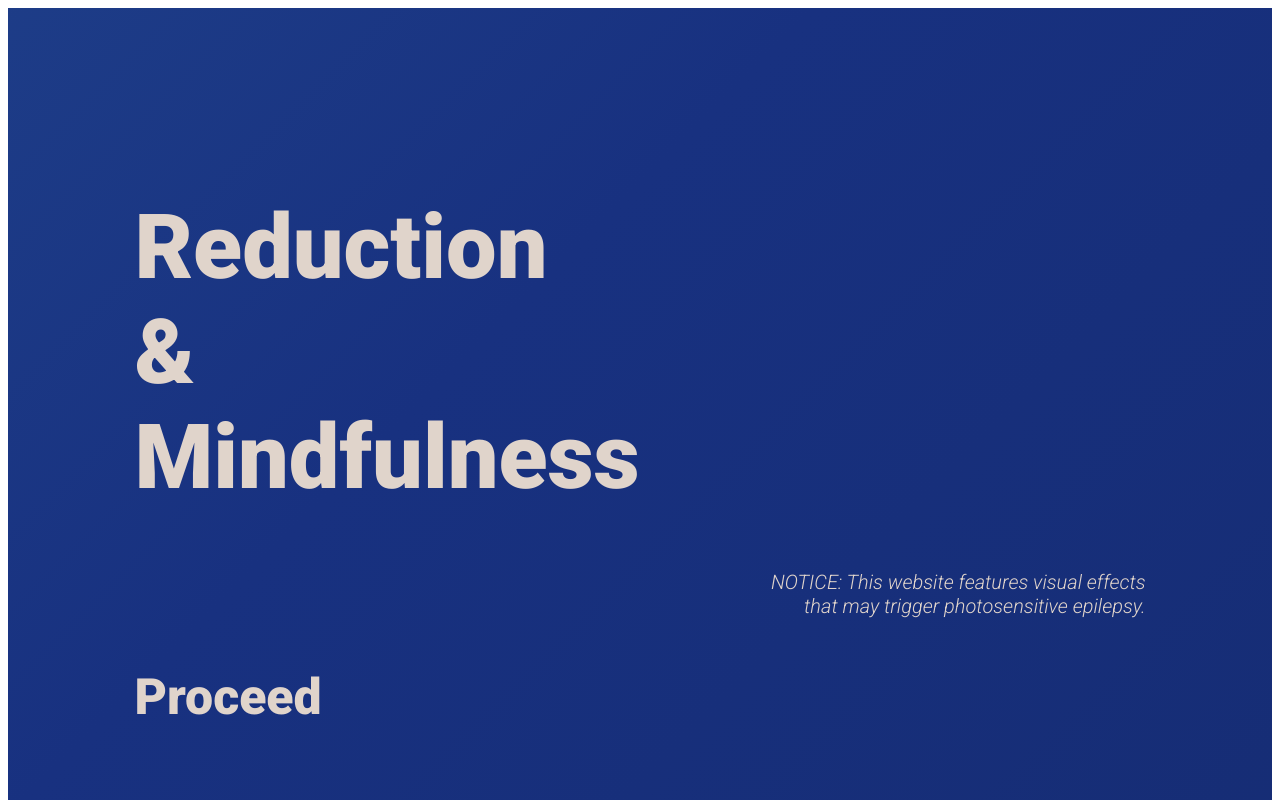
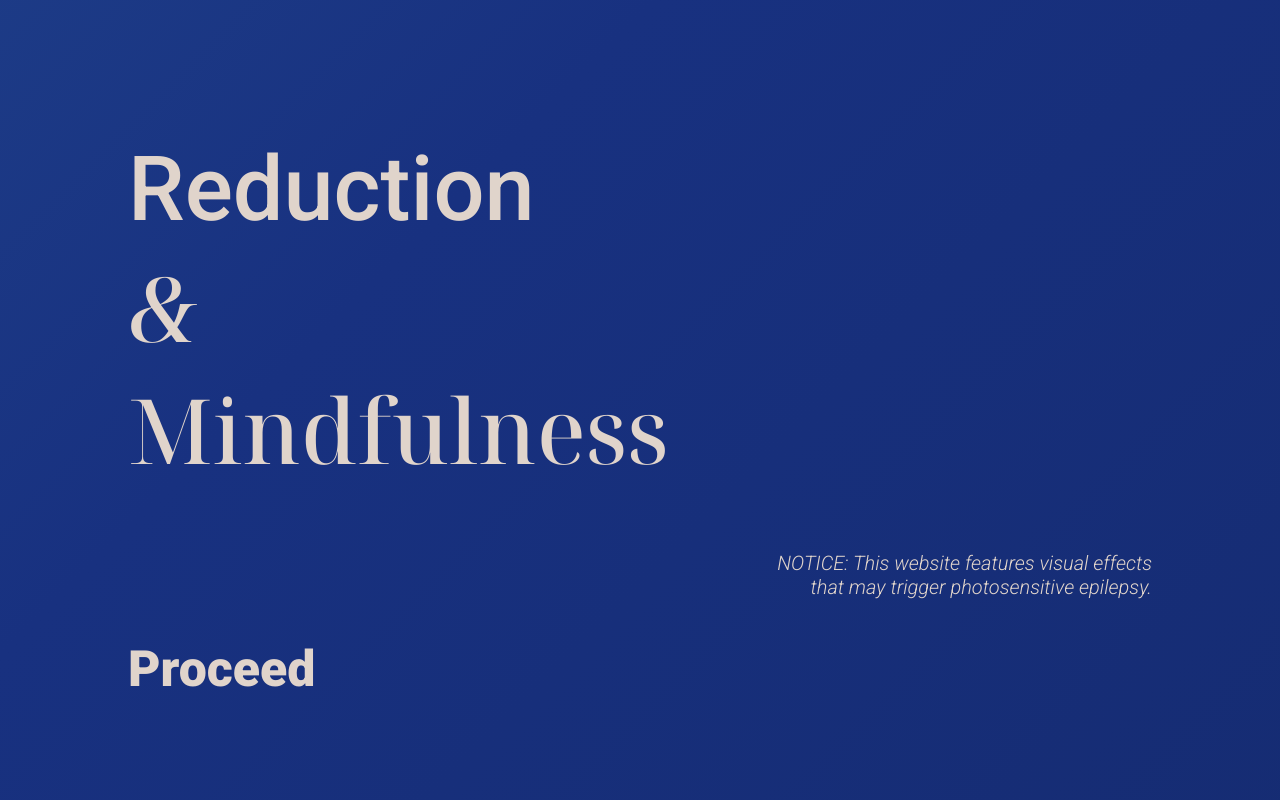
Before and after one commit to itssandyw/thesis23, a plain HTML site: page index.html in a window 1280 px wide. Shown: the top 800 px of the page. Drawn offline with nearby package versions, Linux system fonts and the light colour scheme.

Commit message:
Add files via upload

```diff
--- a/index.html
+++ b/index.html
@@ -4,16 +4,16 @@
 		<meta charset="UTF-8">
 		<title>Reduction&Minfulness</title>
 		<link href="main.css" rel="stylesheet" type="text/css"/>
-		<link href="https://fonts.googleapis.com/css2?family=Roboto:ital,wght@0,300;0,500;0,900;1,300;1,900&display=swap" rel="stylesheet">
+		<link href="https://fonts.googleapis.com/css2?family=Noto+Serif+Display:ital,wght@0,300;0,500;1,300;1,500&family=Roboto:ital,wght@0,300;0,500;0,900;1,300;1,900&display=swap" rel="stylesheet">
 		<script src="https://code.jquery.com/jquery-3.4.1.min.js"></script>
 		<script src="main.js"></script>
 	</head>
 	<body>
 		<div class="part1" id="section1">
-				<h1>Reduction <br>&<br> Mindfulness</h1>
-				<h2>NOTICE: This website features visual effects <br>that may trigger photosensitive epilepsy.</h2>
+				<h1>Reduction<span><br><span style="font-style: italic;">&</span><br>Mindfulness</span></h1>
+				<p>NOTICE: This website features visual effects <br>that may trigger photosensitive epilepsy.</p>
 			<a href="#section2">
-				<h3>Proceed</h3>
+				<h2>Proceed</h2>
 			</a>
 		</div>
 		<div class="part2" id="section2">
--- a/main.css
+++ b/main.css
@@ -1,13 +1,14 @@
 body{
-      width: auto;
-      height: auto;
+      width: 100%;
+      height: 100%;
+      margin: 0%;
 }
 a{
 	text-decoration: none;
 }
 #section1{
 	position: relative;
-	padding: 10% 10%;
+	padding: 5% 10%;
 	height: 100vh;
   	background: linear-gradient(-45deg, #132766, #183180, #2c5c9c, #5483b3);
 	background-size: 400% 400%;
@@ -25,34 +26,42 @@ a{
 		}
 }
 #section1 h1{
-	font-family: Roboto, sans-serif;
+	font-family: Roboto, san-serif;
 	font-style: normal;
-	font-weight: bold;
+	font-weight: 500;
 	font-size: 90px;
 	text-align: left;
 	color: #e0d4cb;
 }
-#section1 h2{
-	font-family: Roboto, sans-serif;
+#section1 h1 span{
+	font-family: Noto Serif Display, serif;
+	font-style: normal;
+	font-weight: 500;
+	font-size: 90px;
+	text-align: left;
+	color: #e0d4cb;
+}
+#section1 p{
+	font-family: Roboto, san-serif;
 	font-style: italic;
-	font-weight: lighter;
+	font-weight: 300;
 	font-size: 20px;
 	text-align: right;
 	color: #e0d4cb;
 }
-#section1 h3{
-	font-family: Roboto, sans-serif;
+#section1 h2{
+	font-family: Roboto, san-serif;
 	font-style: normal;
-	font-weight: bold;
+	font-weight: 900;
 	font-size: 50px;
 	text-align: left;
 	color: #e0d4cb;
 }
-#section1 h3:hover{
-	font-family: Roboto, sans-serif;
+#section1 h2:hover{
+	font-family: Noto Serif Display, serif;
 	font-style: italic;
-	font-weight: bold;
-	font-size: 60px;
+	font-weight: 500;
+	font-size: 50px;
 	text-align: left;
 	color: #e0d4cb;
 }
```
